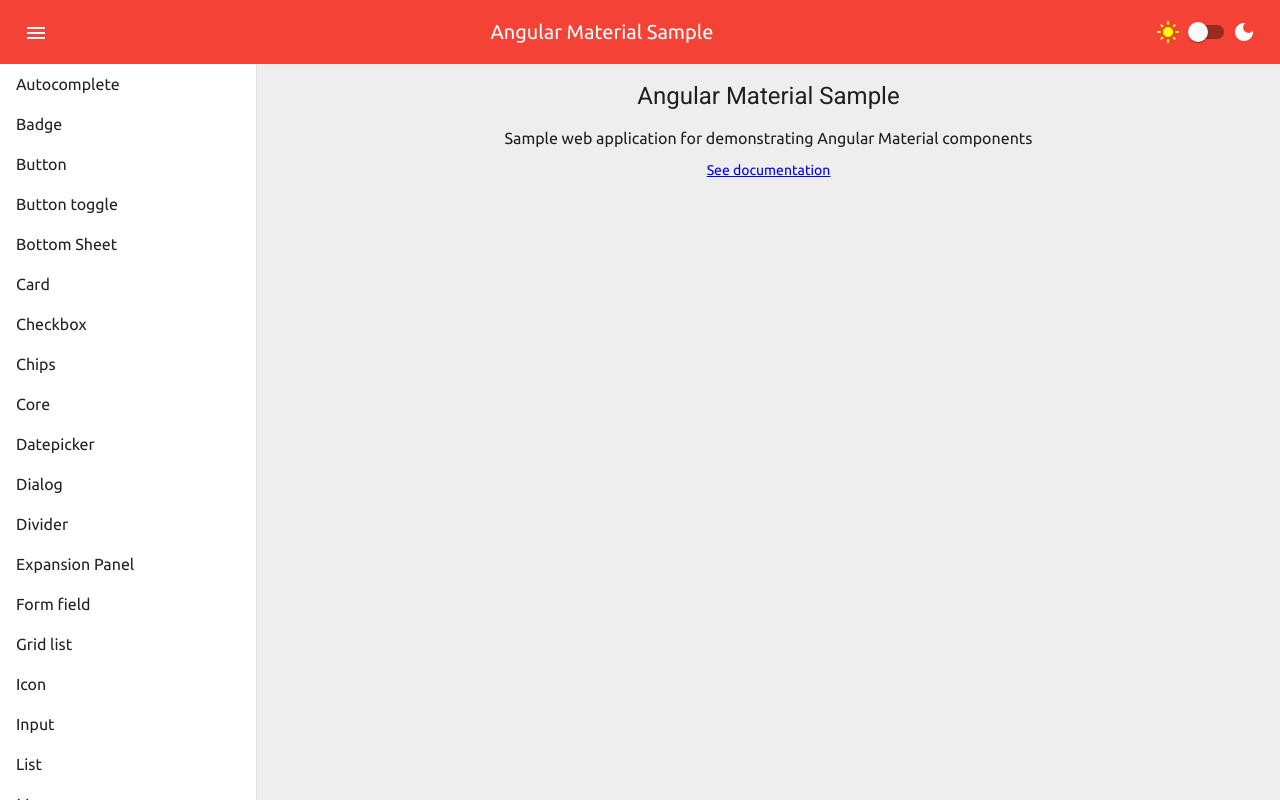
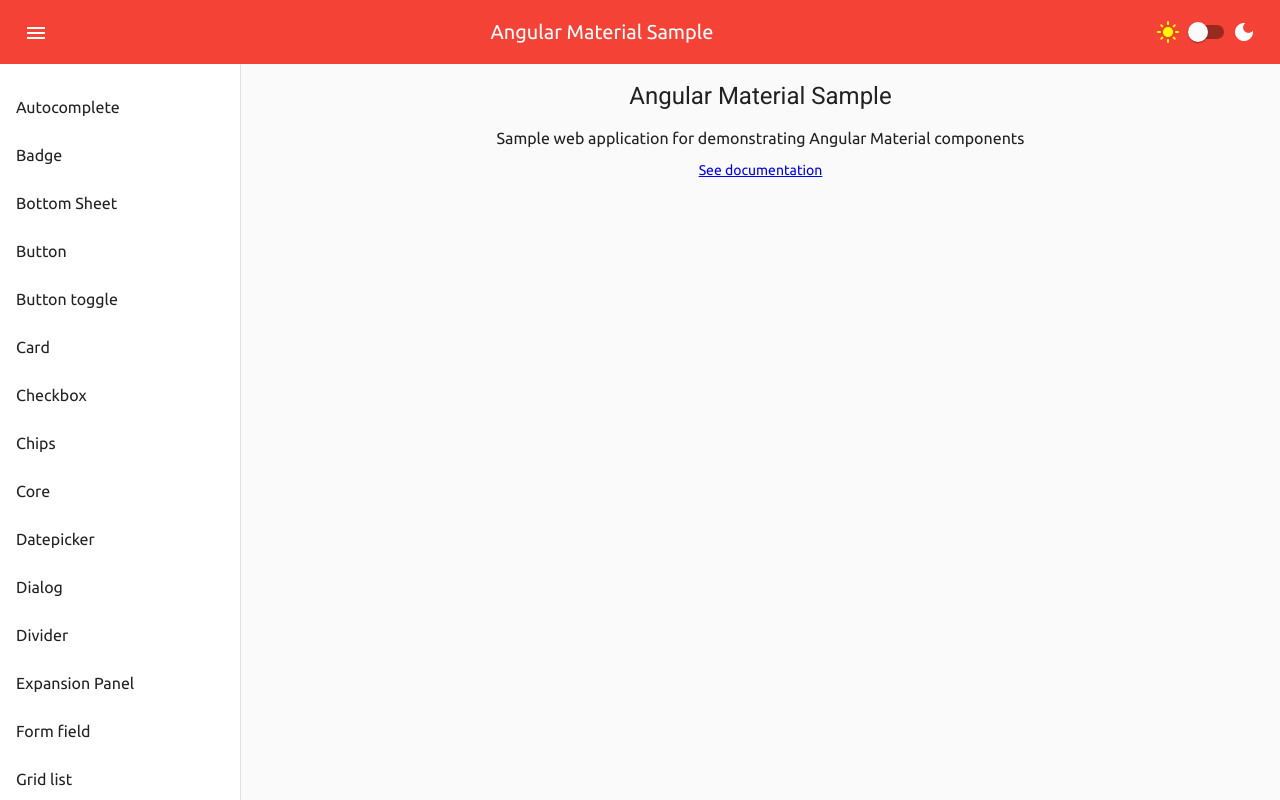
Before and after one commit to dinitha1296/angular-material-sample, an Angular app: page / in a window 1280 px wide. Both pictures are taken after a click on the button "menu". Built offline with nearby package versions, Linux system fonts and the light colour scheme.

Commit message:
feat: add routes

```diff
--- a/src/app/shared/shared.module.ts
+++ b/src/app/shared/shared.module.ts
@@ -1,10 +1,12 @@
 import { NgModule } from '@angular/core';
 import { CommonModule } from '@angular/common';
+import { RouterModule } from '@angular/router';
 import { MatToolbarModule } from '@angular/material/toolbar';
 import { MatIconModule } from '@angular/material/icon';
 import { MatButtonModule } from '@angular/material/button';
 import { MatSidenavModule } from '@angular/material/sidenav';
 import { MatSlideToggleModule } from '@angular/material/slide-toggle';
+import { MatListModule } from '@angular/material/list';
 import { TopNavigationComponent } from './top-navigation/top-navigation.component';
 import { SideNavigationComponent } from './side-navigation/side-navigation.component';
 
@@ -15,11 +17,13 @@
   ],
   imports: [
     CommonModule,
+    RouterModule,
     MatToolbarModule,
     MatIconModule,
     MatButtonModule,
     MatSidenavModule,
-    MatSlideToggleModule
+    MatSlideToggleModule,
+    MatListModule
   ],
   exports: [
     TopNavigationComponent,
--- a/src/app/shared/side-navigation/side-navigation.component.html
+++ b/src/app/shared/side-navigation/side-navigation.component.html
@@ -1,80 +1,12 @@
 <mat-sidenav-container class="sidenav-container mat-drawer-container mat-sidenav-container">
     <mat-sidenav mode="side" [opened]="sidenavOpened">
-        <section class="sidenav-section">
-            <span>Autocomplete</span>
-        </section>
-        <section class="sidenav-section">
-            <span>Badge</span>
-        </section>
-        <section class="sidenav-section">
-            <span>Button</span>
-        </section>
-        <section class="sidenav-section">
-            <span>Button toggle</span>
-        </section>
-        <section class="sidenav-section">
-            <span>Bottom Sheet</span>
-        </section>
-        <section class="sidenav-section">
-            <span>Card</span>
-        </section>
-        <section class="sidenav-section">
-            <span>Checkbox</span>
-        </section>
-        <section class="sidenav-section">
-            <span>Chips</span>
-        </section>
-        <section class="sidenav-section">
-            <span>Core</span>
-        </section>
-        <section class="sidenav-section">
-            <span>Datepicker</span>
-        </section>
-        <section class="sidenav-section">
-            <span>Dialog</span>
-        </section>
-        <section class="sidenav-section">
-            <span>Divider</span>
-        </section>
-        <section class="sidenav-section">
-            <span>Expansion Panel</span>
-        </section>
-        <section class="sidenav-section">
-            <span>Form field</span>
-        </section>
-        <section class="sidenav-section">
-            <span>Grid list</span>
-        </section>
-        <section class="sidenav-section">
-            <span>Icon</span>
-        </section>
-        <section class="sidenav-section">
-            <span>Input</span>
-        </section>
-        <section class="sidenav-section">
-            <span>List</span>
-        </section>
-        <section class="sidenav-section">
-            <span>Menu</span>
-        </section>
-        <section class="sidenav-section">
-            <span>Paginator</span>
-        </section>
-        <section class="sidenav-section">
-            <span>Progress bar</span>
-        </section>
-        <section class="sidenav-section">
-            <span>Progress spinner</span>
-        </section>
-        <section class="sidenav-section">
-            <span>Radio button</span>
-        </section>
-        <section class="sidenav-section">
-            <span>Ripples</span>
-        </section>
-        <section class="sidenav-section">
-            <span>Select</span>
-        </section>
+        <section class="blank-ends"></section>
+        <mat-nav-list class="sidenav-width">
+            <a [routerLink]="route.path" *ngFor="let route of routes" class="sidenav-section mat-list-item">
+                <span>{{route.name}}</span>
+            </a>
+        </mat-nav-list>
+        <section class="blank-ends"></section>
     </mat-sidenav>
     <mat-sidenav-content>
         <ng-content></ng-content>
--- a/src/app/shared/side-navigation/side-navigation.component.scss
+++ b/src/app/shared/side-navigation/side-navigation.component.scss
@@ -1,20 +1,29 @@
+$sidenav-section-padding: 0.7rem;
+$sidenav-section-width: 15rem;
+
 .sidenav-container {
-    // position: absolute
-    // top: 10px
-    // bottom: 10px
-    // left: 0
-    // right: 0
-    background: #eee;
     padding-top: 1rem;
     flex-grow: 1;
 }
 
 .sidenav-section {
-    display: flex;
+    display: flex !important;
     align-content: center;
     align-items: center;
-    height: 2.5rem;
-    width: 15rem;
-    padding-left: 1rem;
+    padding: $sidenav-section-padding;
+    width: $sidenav-section-width;
+    padding-left: 1rem !important;
     font-size: 1rem;
 }
+
+.blank-ends {
+    height: $sidenav-section-padding;
+}
+
+.no-text-decoration {
+    text-decoration: none;
+}
+
+.sidenav-width {
+    width: $sidenav-section-width;
+}
--- a/src/app/shared/side-navigation/side-navigation.component.ts
+++ b/src/app/shared/side-navigation/side-navigation.component.ts
@@ -9,9 +9,53 @@
 
   @Input() sidenavOpened!: boolean;
 
+  routes: route[] = [
+    { name: 'Autocomplete', path: '/autocomplete' },
+    { name: 'Badge', path: '/badge' },
+    { name: 'Bottom Sheet', path: '/bottom-sheet' },
+    { name: 'Button', path: '/button' },
+    { name: 'Button toggle', path: '/button-toggle' },
+    { name: 'Card', path: '/card' },
+    { name: 'Checkbox', path: '/checkbox' },
+    { name: 'Chips', path: '/chips' },
+    { name: 'Core', path: '/core' },
+    { name: 'Datepicker', path: '/datepicker' },
+    { name: 'Dialog', path: '/dialog' },
+    { name: 'Divider', path: '/divider' },
+    { name: 'Expansion Panel', path: '/expansion-panel' },
+    { name: 'Form field', path: '/form-field' },
+    { name: 'Grid list', path: '/grid-list' },
+    { name: 'Icon', path: '/icon' },
+    { name: 'Input', path: '/input' },
+    { name: 'List', path: '/list' },
+    { name: 'Menu', path: '/menu' },
+    { name: 'Paginator', path: '/paginator' },
+    { name: 'Progress bar', path: '/progress-bar' },
+    { name: 'Progress spinner', path: '/progress-spinner' },
+    { name: 'Radio button', path: '/radio-button' },
+    { name: 'Ripples', path: '/ripples' },
+    { name: 'Select', path: '/select' },
+    { name: 'Sidenav', path: '/sidenav' },
+    { name: 'Slide toggle', path: '/slide-toggle' },
+    { name: 'Slider', path: '/slider' },
+    { name: 'Snackbar', path: '/snackbar' },
+    { name: 'Sort header', path: '/sort-header' },
+    { name: 'Stepper', path: '/stepper' },
+    { name: 'Table', path: '/table' },
+    { name: 'Tabs', path: '/tabs' },
+    { name: 'Toolbar', path: '/toolbar' },
+    { name: 'Tooltip', path: '/tooltip' },
+    { name: 'Tree', path: '/tree' }
+  ]
+
   constructor() { }
 
   ngOnInit(): void {
   }
 
 }
+
+interface route {
+  name: string,
+  path?: string
+}
--- a/src/app/shared/top-navigation/top-navigation.component.html
+++ b/src/app/shared/top-navigation/top-navigation.component.html
@@ -3,7 +3,9 @@
         <mat-icon>menu</mat-icon>
     </button>
     <span class="spacer"></span>
-    <span>Angular Material Sample</span>
+    <mat-nav-list [ngStyle]="{padding: 0}">
+        <a routerLink="/">Angular Material Sample</a>
+    </mat-nav-list>
     <span class="spacer"></span>
     <mat-icon class="m-c-1" [ngClass]="{'yellow': !darkTheme}">light_mode</mat-icon>
     <mat-slide-toggle [checked]="darkTheme" (change)="toggleTheme()"></mat-slide-toggle>
--- a/src/app/shared/top-navigation/top-navigation.component.scss
+++ b/src/app/shared/top-navigation/top-navigation.component.scss
@@ -11,5 +11,5 @@
 }
 
 .light-blue {
-    color: black;
+    color: #424242;
 }
```
